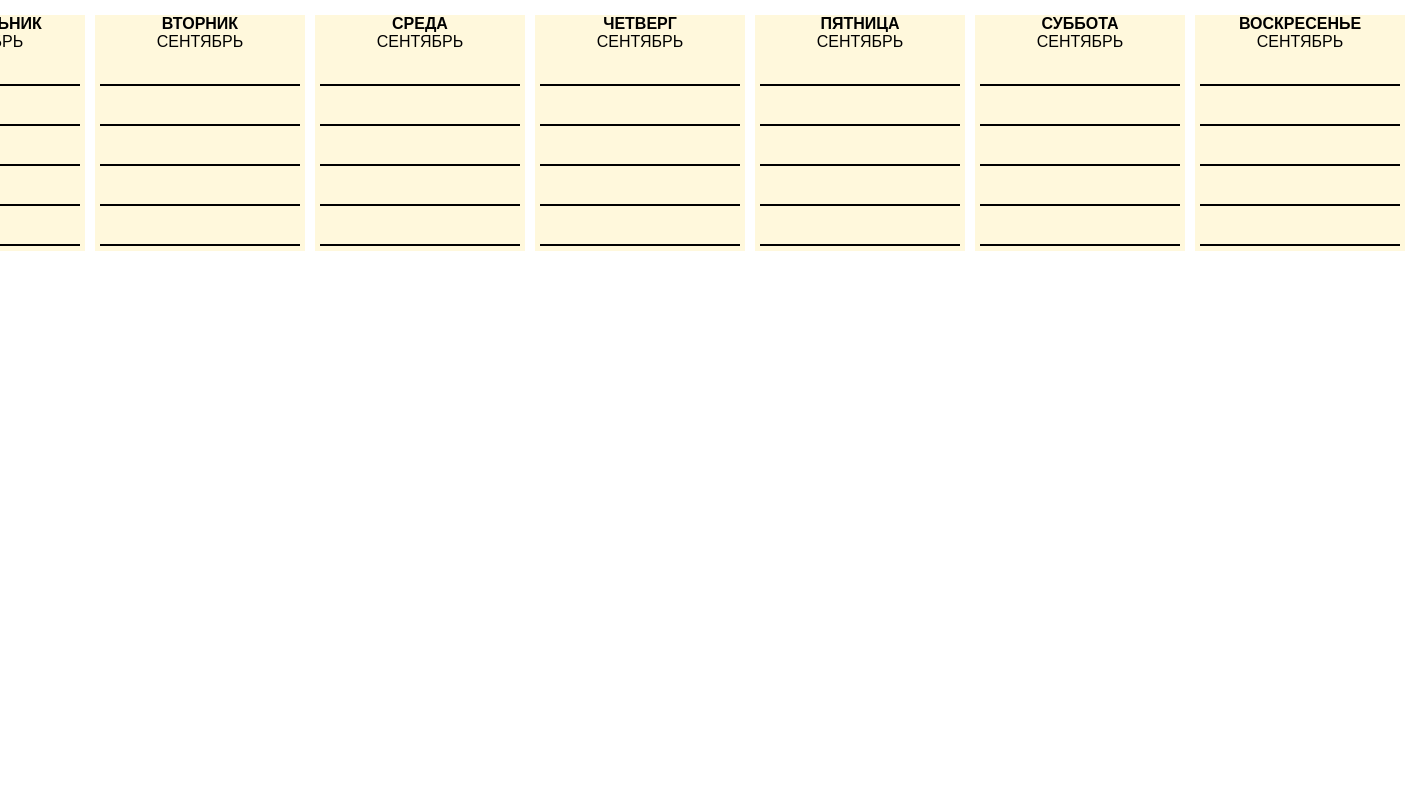
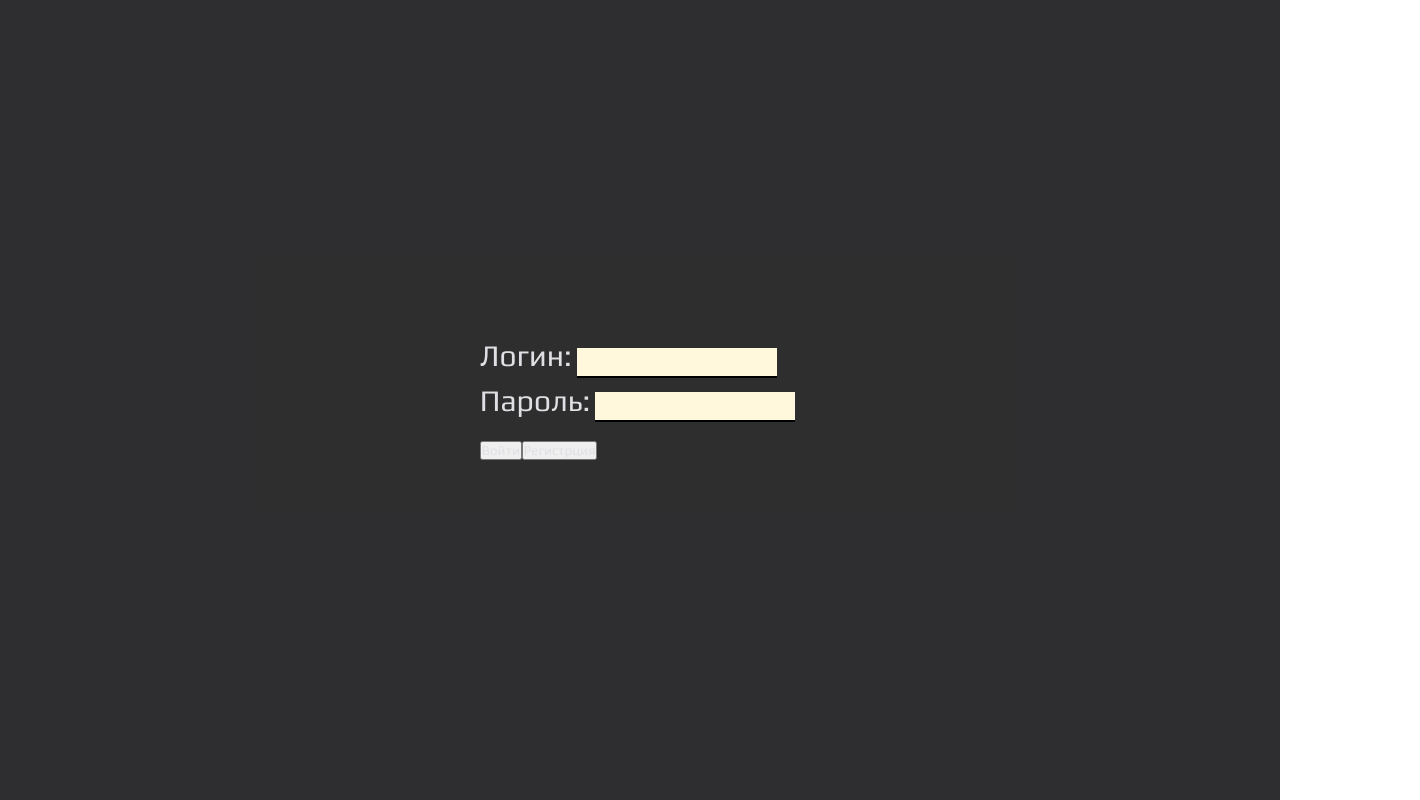
Before and after one commit to VLADIMIRHOD/HODDEL, a React (Create React App) app: page / in a window 1280 px wide. Shown: the whole page, 1420 px wide, since content can reach past the window. Built offline with nearby package versions, Linux system fonts and the light colour scheme.

Commit message:
Add auth

```diff
--- a/public/index.html
+++ b/public/index.html
@@ -3,6 +3,9 @@
   <head>
     <meta charset="utf-8" />
     <meta name="viewport" content="width=device-width, initial-scale=1" />
+    <link rel="preconnect" href="https://fonts.googleapis.com">
+    <link rel="preconnect" href="https://fonts.gstatic.com" crossorigin>
+    <link href="https://fonts.googleapis.com/css2?family=Play:wght@400;700&display=swap" rel="stylesheet">
     <title>HODDEL</title>
   </head>
   <body>
--- a/src/App.js
+++ b/src/App.js
@@ -1,11 +1,12 @@
 import React from "react";
+import Auth from "./components/auth/auth";
 import Week from "./components/task/week";
+import './style/App.css'
 
-import './style/App.css'
 
 function App() {
     return (
-        <Week/>
+        <Auth/>
     )
 }
 export default App;
--- /dev/null
+++ b/src/components/auth/auth.jsx
@@ -0,0 +1,23 @@
+import React from 'react';
+import './style/auth.css'
+
+function Auth() {
+  return (
+    <div className="Container">
+        <form action="alert(1)" method="post" onsubmit="return false;">
+          <section>
+            <label for="name">Логин:</label>
+            <input type="text" id="name" name="user_name"/>
+          </section>
+          <section>
+            <label for="mail">Пароль:</label>
+            <input type="password" id="mail" name="user_mail"/>
+          </section>
+          <button type="submit">Войти</button>
+          <button type="submit">Регистрция</button>
+        </form>
+    </div>
+  )
+}
+
+export default Auth
--- /dev/null
+++ b/src/components/auth/style/auth.css
@@ -0,0 +1,8 @@
+form {
+  font-size: 30px;
+}
+.Container {
+  display: flex;
+  flex-direction: column;
+  justify-content: center;
+}
--- a/src/components/task/style/week.css
+++ b/src/components/task/style/week.css
@@ -1,5 +1,6 @@
 .tasks {
   width: 1800px;
+  height: 300px;
   display: flex;
   justify-content: space-around;
   padding: 10px;
--- a/src/style/App.css
+++ b/src/style/App.css
@@ -3,13 +3,19 @@
   padding: 0;
   box-sizing: border-box;
   font-family: Arial, Helvetica, sans-serif;
+  color: rgba(224, 224, 228, 1);
+  font-family: 'Play', Arial, sans-serif;
 }
+
 #root {
+  width: 100vw;
+  height: 100vh;
   display: flex;
-  justify-content: center
+  justify-content: center;
+  background-color: rgba(6, 6, 8, 0.84);
+
 }
 .App {
-  width: 100vw;
   display: flex;
   justify-content: space-around;
 }
```
